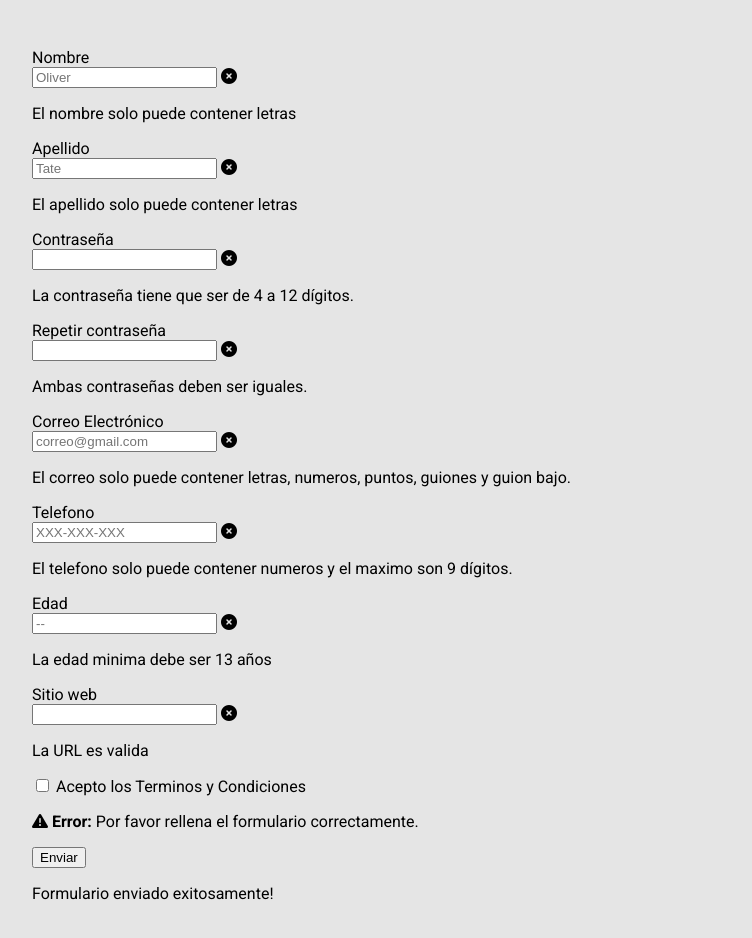
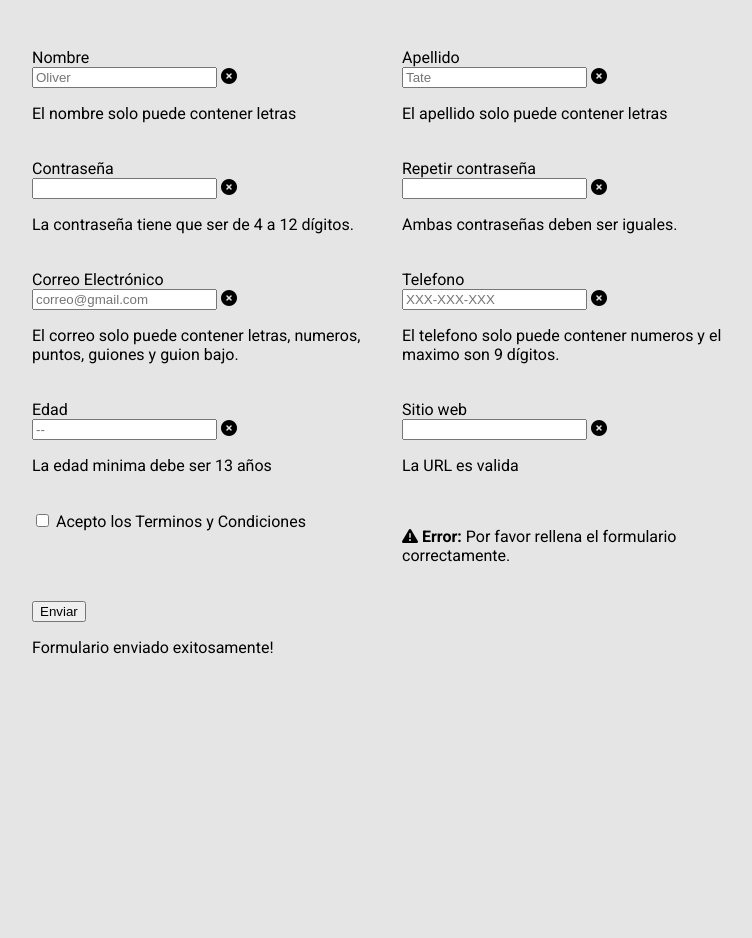
Before and after one commit to franztoledo/FORM-JS, a website: page index.html in a window 1280 px wide. Shown: the whole page, without its empty margins (248-1000 px from the left). After the commit the page ends 800 px from the top, so only its background shows below. Drawn offline with Linux system fonts and the light colour scheme.

Commit message:
formulario grid

```diff
--- a/styles.css
+++ b/styles.css
@@ -13,3 +13,8 @@
 	margin: auto;
 	padding: 40px;
 }
+.formulario {
+	display: grid;
+	grid-template-columns: 1fr 1fr;
+	gap: 20px;
+}
```
